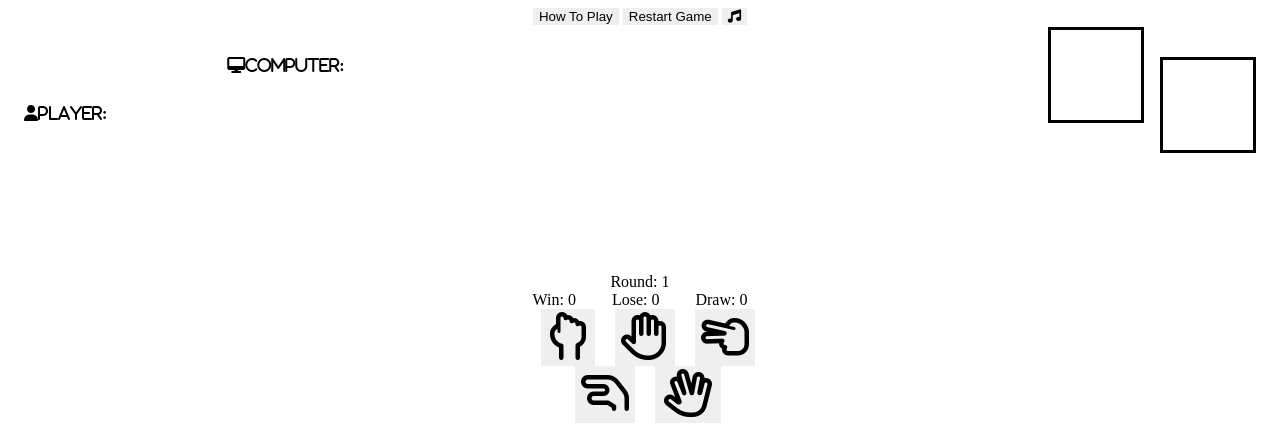
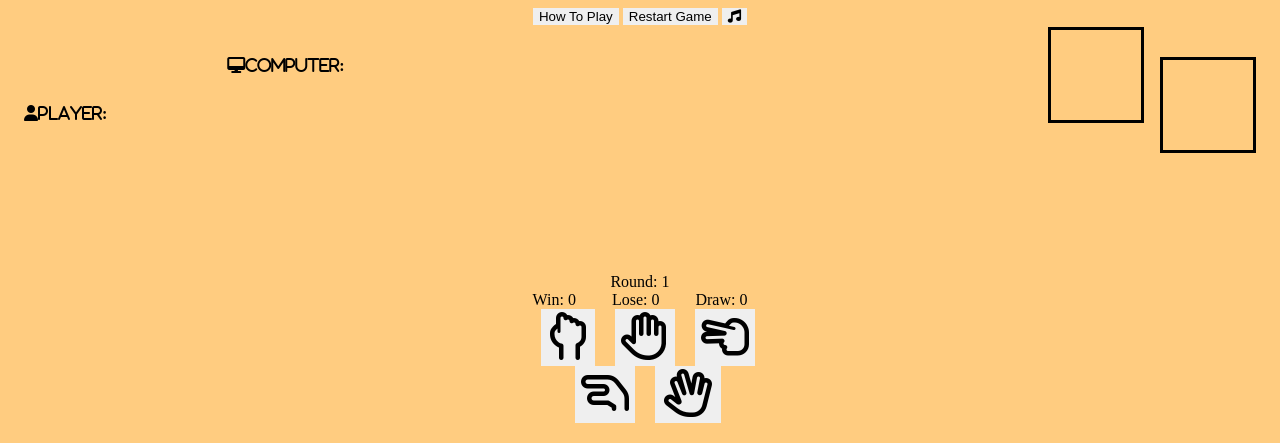
Before and after one commit to Awoyalejohn/RPSLS, a plain HTML site: page index.html in a window 1280 px wide. Shown: the part 73-516 px from the top of the page. Drawn offline with Linux system fonts and the light colour scheme.

Commit message:
Styled a background colour to the body

```diff
--- a/assets/css/style.css
+++ b/assets/css/style.css
@@ -2,6 +2,10 @@
 
   border: none;
   box-sizing: border-box;
+}
+
+body{
+  background-color: #ffcc80;
 }
 
 /* makes header logo centered and removes underline*/
```
